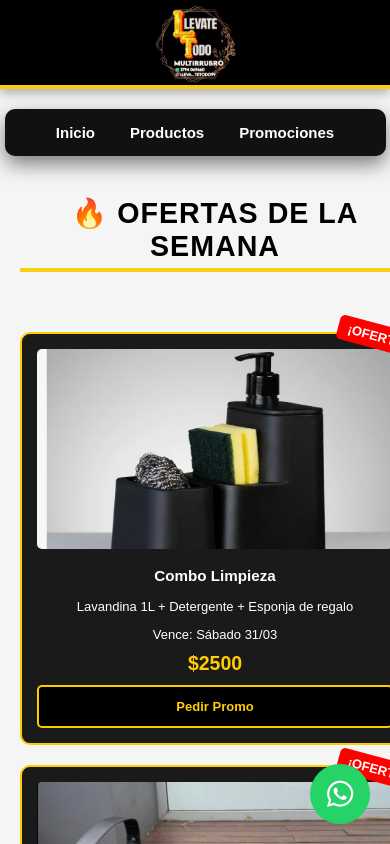
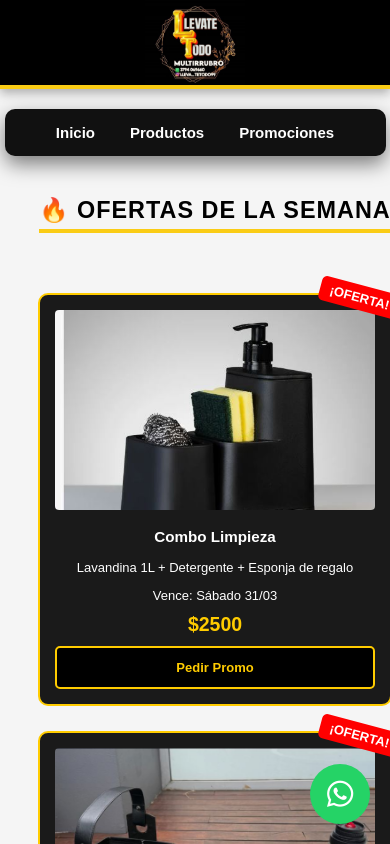
Before and after one commit to Charlesboca/polirubro-react, a React (Vite) app: page /promociones in a window 390 px wide. Shown: the top 844 px of the page. Built offline with nearby package versions, Linux system fonts and the light colour scheme.

Commit message:
agregado de promocion para mobile

```diff
--- a/src/Estilos/Promocion.css
+++ b/src/Estilos/Promocion.css
@@ -146,3 +146,41 @@
     font-size: 40px;
   }
 }
+
+/* --- Cambio sacar si queda mal */
+
+
+/* --- AJUSTES PARA CELULARES (Pantallas de menos de 480px) --- */
+@media (max-width: 480px) {
+
+  /* 1. Forzamos una sola columna */
+  .promos-grid {
+    display: flex;
+    flex-direction: column; /* Una debajo de otra */
+    align-items: center;    /* Centra las tarjetas */
+    gap: 25px;              /* Espacio entre una y otra */
+    padding: 10px;
+  }
+
+  /* 2. Controlamos el ancho de la tarjeta para que no sea gigante */
+  .promo-card {
+    width: 90%;          /* Que no toque los bordes del celu */
+    max-width: 320px;    /* Para que no se estire demasiado en celus grandes */
+    padding: 15px;
+    margin: 0 auto;      /* Centrado horizontal */
+  }
+
+  /* 3. Ajustamos la imagen para que guarde la proporción */
+  .promo-img {
+    height: 200px;       /* Altura fija cómoda */
+    width: 100%;
+    object-fit: cover;
+    border-radius: 4px;
+  }
+
+  /* 4. Achicamos un poco el título de la página */
+  .titulo-seccion {
+    font-size: 1.8rem;
+    margin-bottom: 30px;
+  }
+}
```
